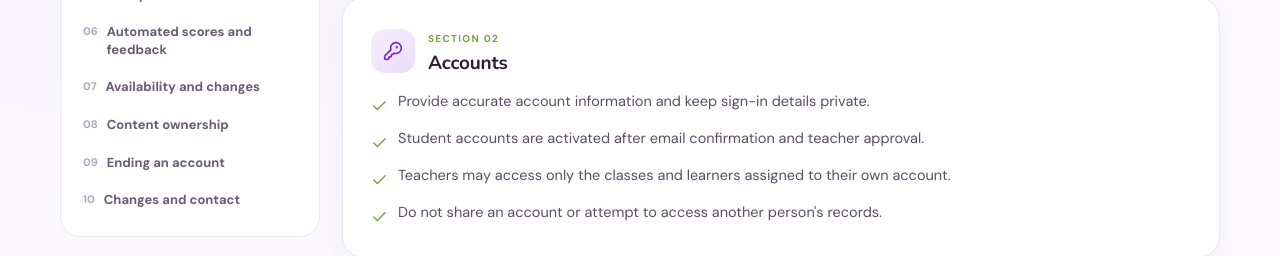
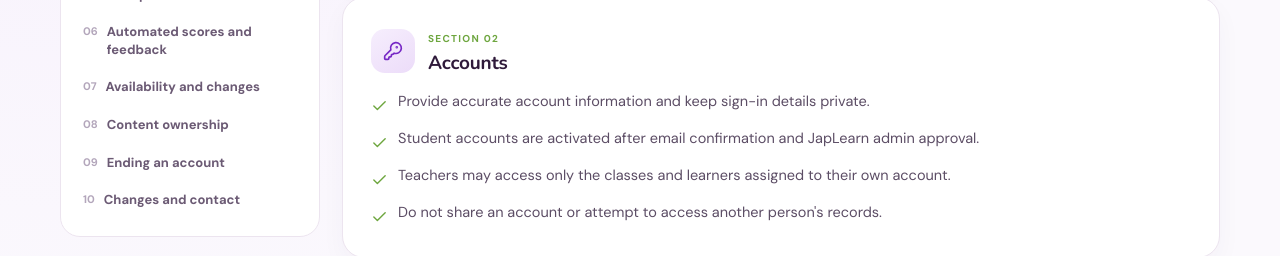
Before and after one commit to rychfghg/Japlearn-Website, a React (Vite) app: page /terms in a window 1280 px wide. Shown: the part 860-1116 px from the top of the page. Built offline with nearby package versions, Linux system fonts and the light colour scheme; no server answers.

Commit message:
public info update

```diff
--- a/src/pages/PublicInfoPage.tsx
+++ b/src/pages/PublicInfoPage.tsx
@@ -91,7 +91,7 @@ const pages: Record<string, PageContent> = {
       ] },
       { title: "Accounts", items: [
         "Provide accurate account information and keep sign-in details private.",
-        "Student accounts are activated after email confirmation and teacher approval.",
+        "Student accounts are activated after email confirmation and JapLearn admin approval.",
         "Teachers may access only the classes and learners assigned to their own account.",
         "Do not share an account or attempt to access another person's records.",
       ] },
```
